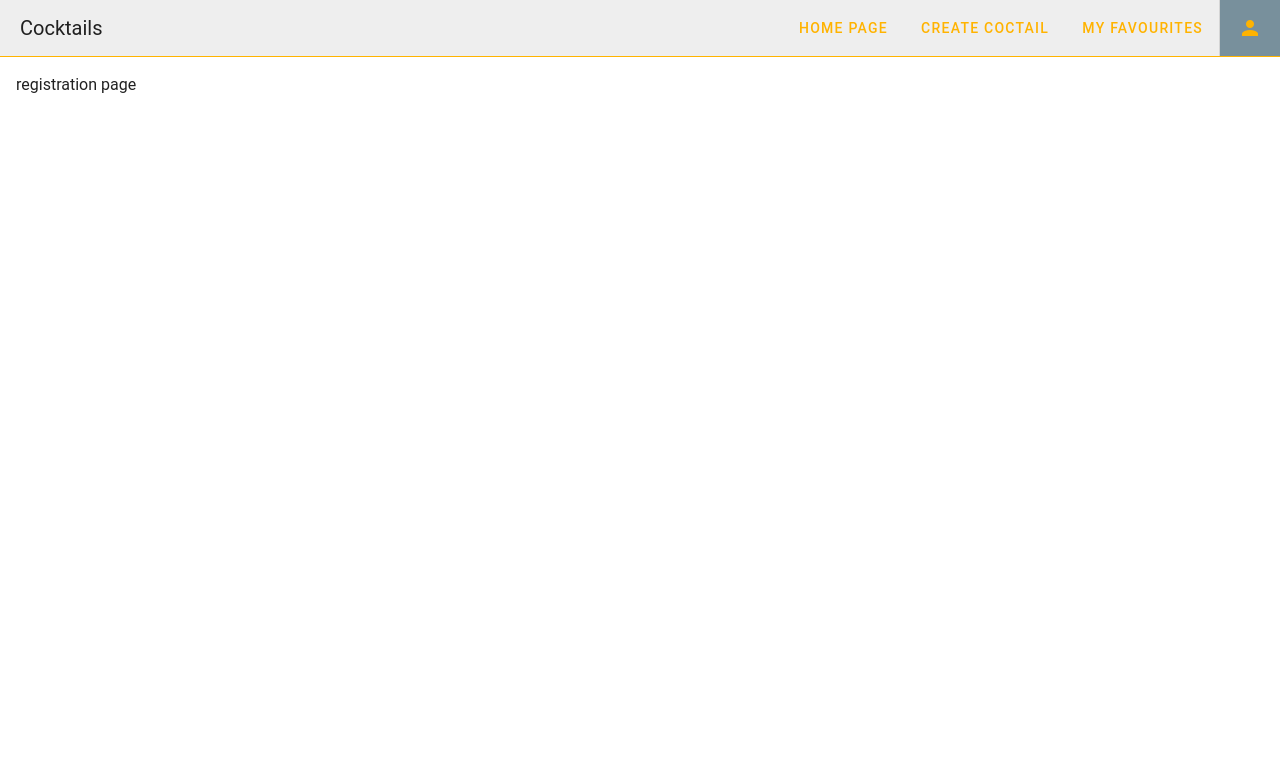
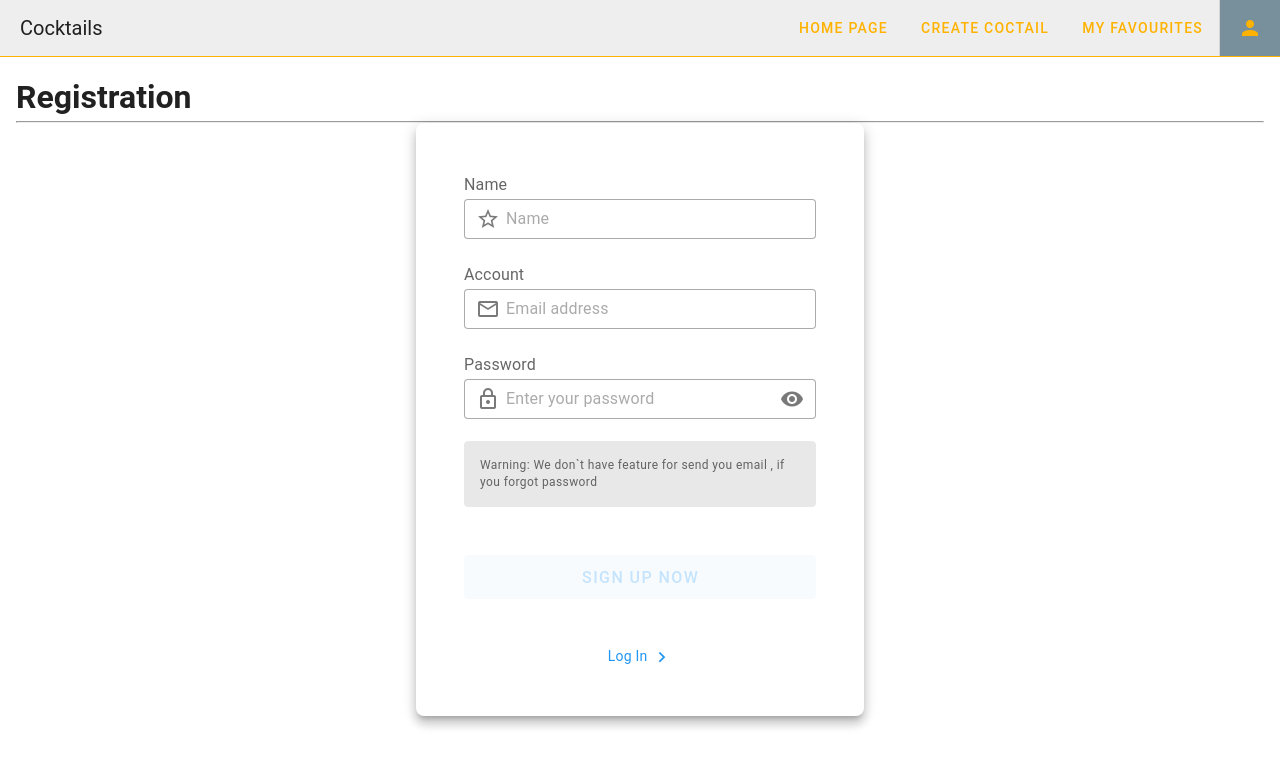
Before and after one commit to EvgeniyKiryanow/Coctails-pet-project, a Nuxt app: page /registration in a window 1280 px wide. Shown: the top 766 px of the page. Built offline with nearby package versions, Linux system fonts and the light colour scheme.

Commit message:
add simple sign in form

```diff
--- a/assets/components/form/CreateCocktailForm.vue
+++ b/assets/components/form/CreateCocktailForm.vue
@@ -14,9 +14,9 @@
         variant="outlined"
       ></v-textarea>
     </v-col>
-    <v-col cols="12" md="4">
+    <!-- <v-col cols="12" md="4">
       <v-file-input label="File input"></v-file-input>
-    </v-col>
+    </v-col> -->
 
     <v-col cols="12" md="4">
       <h3>Coctails step to creating</h3>
--- /dev/null
+++ b/assets/components/form/RegistrationForm.vue
@@ -0,0 +1,136 @@
+<template>
+  <div>
+    <v-card
+      class="mx-auto pa-12 pb-8"
+      elevation="8"
+      max-width="448"
+      rounded="lg"
+    >
+      <div class="text-subtitle-1 text-medium-emphasis">Name</div>
+
+      <v-text-field
+        v-model="registerData.name"
+        density="compact"
+        placeholder="Name"
+        prepend-inner-icon="mdi-star-outline"
+        variant="outlined"
+      ></v-text-field>
+
+      <div class="text-subtitle-1 text-medium-emphasis">Account</div>
+
+      <v-text-field
+        v-model="registerData.email"
+        density="compact"
+        placeholder="Email address"
+        :rules="emailRules"
+        prepend-inner-icon="mdi-email-outline"
+        variant="outlined"
+      ></v-text-field>
+
+      <div
+        class="text-subtitle-1 text-medium-emphasis d-flex align-center justify-space-between"
+      >
+        Password
+
+        <!-- <a
+            class="text-caption text-decoration-none text-blue"
+            href="#"
+            rel="noopener noreferrer"
+            target="_blank"
+          >
+            Forgot login password?</a> -->
+      </div>
+
+      <v-text-field
+        v-model="registerData.password"
+        :append-inner-icon="visible ? 'mdi-eye-off' : 'mdi-eye'"
+        :type="visible ? 'text' : 'password'"
+        density="compact"
+        :rules="passwordRules"
+        placeholder="Enter your password"
+        prepend-inner-icon="mdi-lock-outline"
+        variant="outlined"
+        @click:append-inner="visible = !visible"
+      ></v-text-field>
+
+      <v-card class="mb-12" color="surface-variant" variant="tonal">
+        <v-card-text class="text-medium-emphasis text-caption">
+          Warning: We don`t have feature for send you email , if you forgot
+          password
+        </v-card-text>
+      </v-card>
+
+      <v-btn
+        block
+        class="mb-8"
+        color="blue"
+        size="large"
+        variant="tonal"
+        :disabled="hasValidationErrors"
+        @click="handleRegister"
+      >
+        Sign up now
+      </v-btn>
+
+      <v-card-text class="text-center">
+        <a
+          class="text-blue text-decoration-none"
+          href="#"
+          rel="noopener noreferrer"
+          target="_blank"
+        >
+            Log In <v-icon icon="mdi-chevron-right"></v-icon>
+        </a>
+      </v-card-text>
+    </v-card>
+  </div>
+</template>
+
+<script>
+export default {
+  data: () => ({
+    visible: false,
+    registerData: {
+      email: "",
+      password: "",
+      name: "",
+    },
+  }),
+  methods: {
+    handleRegister() {
+      alert(this.registerData.name);
+      alert(this.registerData.email);
+      alert(this.registerData.password);
+    },
+  },
+  computed: {
+    nameRules() {
+        return [
+        (v) => !!v || 'Name is required',
+        (v) => v && v.length >= 2 || 'Name must be at least 2 characters',
+      ];
+    },
+    emailRules() {
+      return [
+        (v) => !!v || 'Email is required',
+        (v) => /^[a-z.-]+@[a-z.-]+\.[a-z]+$/i.test(v) || 'Must be a valid email address',
+      ];
+    },
+    passwordRules() {
+      return [
+        (v) => !!v || 'Password is required',
+        (v) => v && v.length >= 6 || 'Password must be at least 6 characters',
+      ];
+    },
+    hasValidationErrors() {
+      return (
+        !this.registerData.name ||
+        !this.registerData.email ||
+        !this.registerData.password ||
+        !this.emailRules.every(rule => rule(this.registerData.email)) ||
+        !this.passwordRules.every(rule => rule(this.registerData.password))
+      );
+    },
+  },
+};
+</script>
--- a/pages/registration.vue
+++ b/pages/registration.vue
@@ -1,3 +1,14 @@
 <template>
-    <div>registration page</div>
+    <div>
+        <h1>Registration</h1>
+        <hr />
+        <RegistrationForm />
+    </div>
 </template>
+<script>
+import RegistrationForm from '../assets/components/form/RegistrationForm.vue'
+export default {
+    components: { RegistrationForm },
+
+}
+</script>
```
